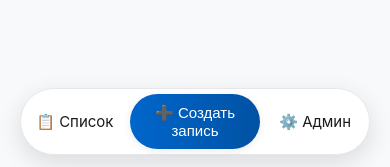
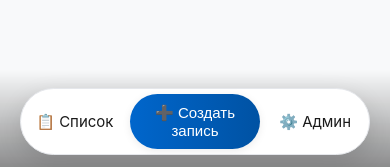
Before and after one commit to ezruiner/auto-app, a React (Create React App) app: page / in a window 390 px wide. Shown: the part 674-841 px from the top of the page. Built offline with nearby package versions, Linux system fonts and the light colour scheme; no server answers.

Commit message:
style(ui): add mobile bottom gradient for improved navigation visibility

```diff
--- a/src/App.css
+++ b/src/App.css
@@ -746,6 +746,18 @@ select:disabled {
     min-width: 350px;
   }
 
+  /* Subtle dark gradient background for mobile navigation */
+  .mobile-bottom-gradient {
+    position: fixed;
+    left: 0;
+    right: 0;
+    bottom: 0;
+    height: 100px;
+    background: linear-gradient(to top, rgba(0, 0, 0, 0.452) 0%, rgba(0, 0, 0, 0) 100%);
+    pointer-events: none;
+    z-index: 2999;
+  }
+
   .mbg-btn {
     background: transparent;
     border: none;
--- a/src/App.js
+++ b/src/App.js
@@ -285,6 +285,7 @@ function App() {
           />
         )}
         {isMobile && <MobileThemeToggle />}
+        {isMobile && <div className="mobile-bottom-gradient" />}
 
         <Routes>
           <Route path="/" element={
```
